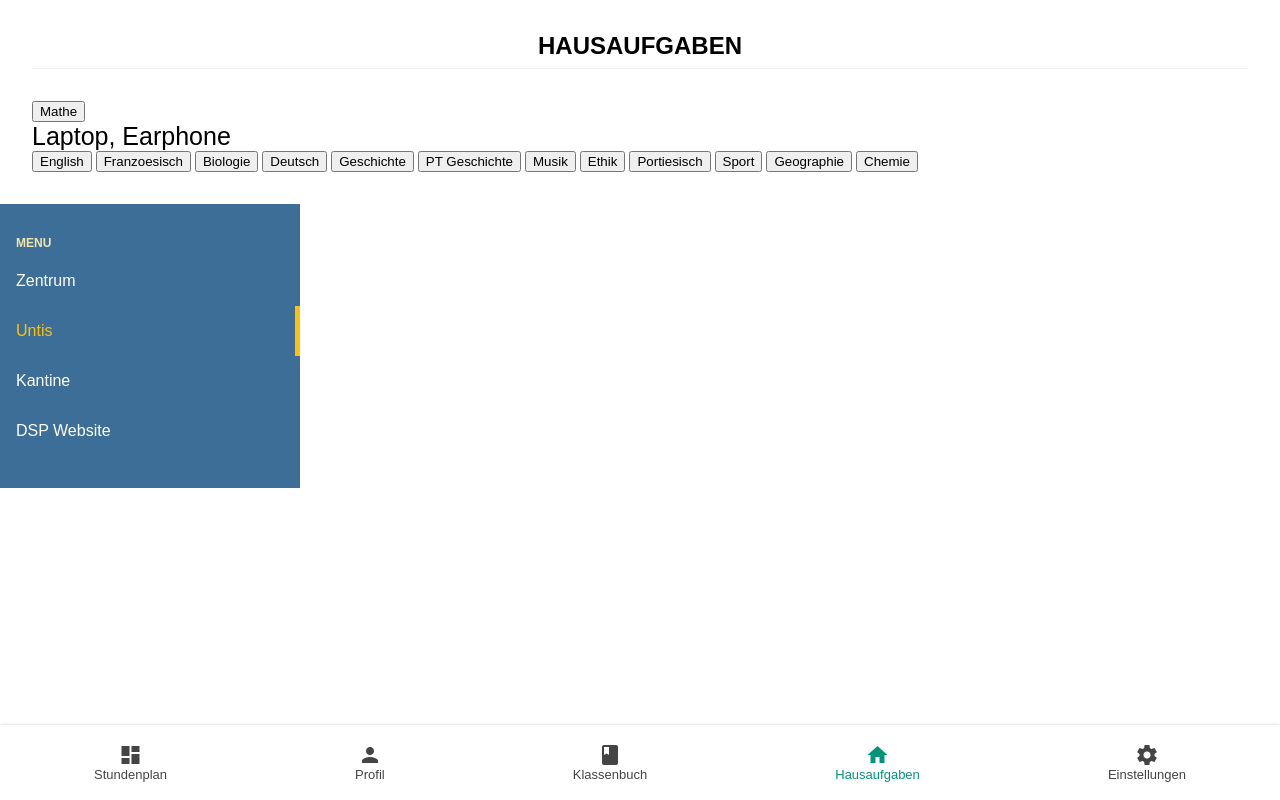
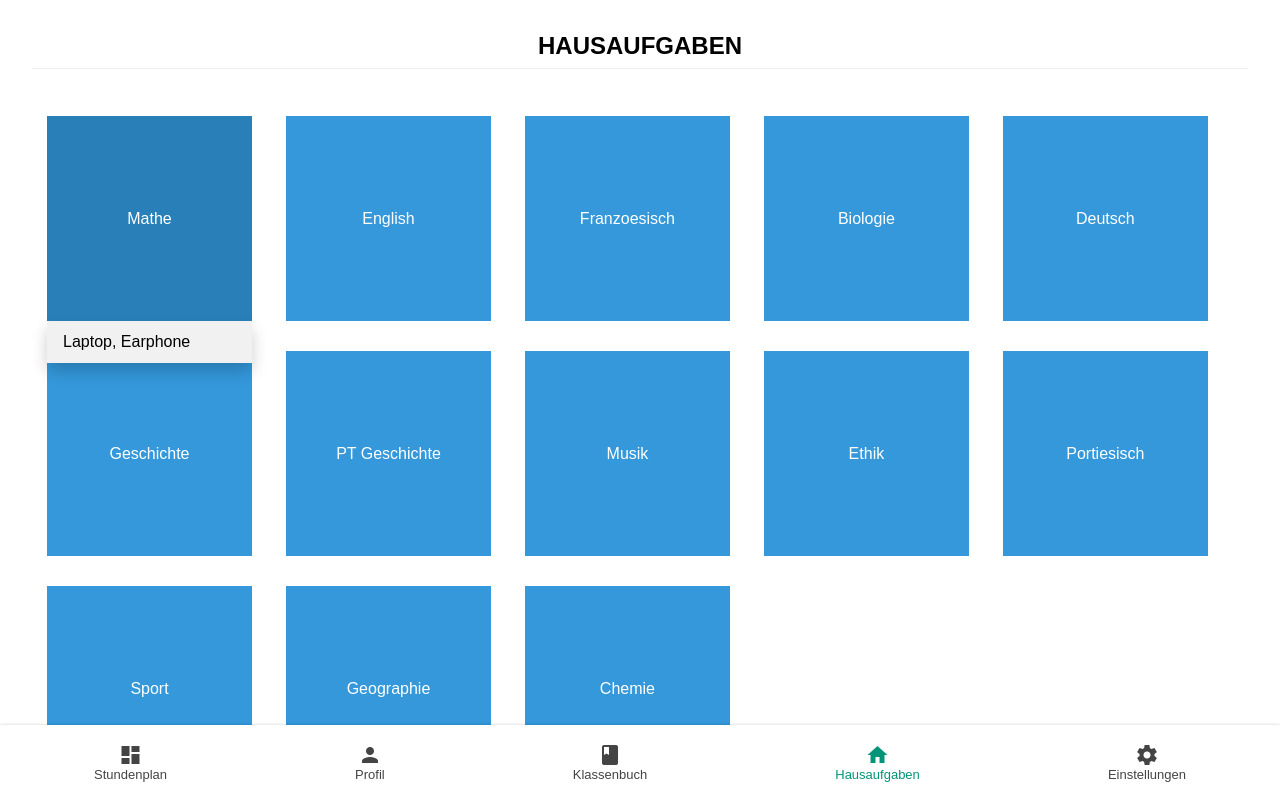
Before and after one commit to BlockableDev/dsp-mobiler-Schulerzentrum-app, a website: page www/html/untisHomework.html in a window 1280 px wide. Both pictures are taken after a click on the button "Mathe". Shown: the top 800 px of the page. Drawn offline with Linux system fonts and the light colour scheme.

Commit message:
Homework works frontend

```diff
--- a/www/css/homework.css
+++ b/www/css/homework.css
@@ -1,4 +1,4 @@
-#mathsText,
+/* #mathsText,
 #englishText,
 #frenchText,
 #biologyText,
@@ -10,9 +10,9 @@
 #portugueseText,
 #sportText,
 #geographyText,
-#chemestryText{
-font-size: 25px;
-display: none;
+#chemestryText {
+	font-size: 25px;
+	display: none;
 }
 #mathsText.active,
 #englishText.active,
@@ -26,6 +26,59 @@ display: none;
 #portugueseText.active,
 #sportText.active,
 #geographyText.active,
-#chemestryText.active{
-display: block;
+#chemestryText.active {
+	display: block;
+} */
+
+/* Dropdown Button */
+.dropbtn {
+	background-color: #3498db;
+	color: white;
+	padding: 16px;
+	font-size: 16px;
+	border: none;
+	cursor: pointer;
+	height: 205px;
+	width: 205px;
 }
+
+/* Dropdown button on hover & focus */
+.dropbtn:hover,
+.dropbtn:focus {
+	background-color: #2980b9;
+}
+
+/* The container <div> - needed to position the dropdown content */
+.dropdown {
+	position: relative;
+	display: inline-block;
+	margin: 15px;
+}
+
+/* Dropdown Content (Hidden by Default) */
+.dropdown-content {
+	display: none;
+	position: absolute;
+	background-color: #f1f1f1;
+	min-width: 205px;
+	box-shadow: 0px 8px 16px 0px rgba(0, 0, 0, 0.2);
+	z-index: 1;
+}
+
+/* Links inside the dropdown */
+.dropdown-content a {
+	color: black;
+	padding: 12px 16px;
+	text-decoration: none;
+	display: block;
+}
+
+/* Change color of dropdown links on hover */
+.dropdown-content a:hover {
+	background-color: #ddd;
+}
+
+/* Show the dropdown menu (use JS to add this class to the .dropdown-content container when the user clicks on the dropdown button) */
+.show {
+	display: block;
+}
--- a/www/css/index.css
+++ b/www/css/index.css
@@ -1,4 +1,6 @@
-
+.zentrumImages {
+	display: flexbox;
+}
 .untisLogo img {
 	margin-top: 15px;
 	margin-right: 15px;
@@ -17,6 +19,9 @@
 	border-radius: 25px;
 	width: 429px;
 }
+.teamsLogo {
+	border-radius: 15px;
+}
 .main {
 	padding: 32px;
 	font-family: "Roboto", sans-serif;
--- a/www/html/untisHomework.html
+++ b/www/html/untisHomework.html
@@ -6,64 +6,117 @@
 		<meta name="viewport" content="width=device-width, initial-scale=1.0" />
 		<title>DSZ</title>
 		<link rel="stylesheet" href="../css/bottomNavBar.css" />
-        <link rel="stylesheet" href="../css/mainSidebar.css">
-        <link rel="stylesheet" href="../css/index.css">
-        <link rel="stylesheet" href="../css/homework.css">
+		<link rel="stylesheet" href="../css/mainSidebar.css" />
+		<link rel="stylesheet" href="../css/index.css" />
+		<link rel="stylesheet" href="../css/homework.css" />
 	</head>
 	<body>
 		<div class="main">
 			<h1 class="main-heading">Hausaufgaben</h1>
-            <button class="maths" id="maths" onclick="changedata(0)">Mathe</button>
-            <div id="mathsText">
-                <p id="mathsHW">Laptop, Earphone</p>
+
+			<div class="dropdown">
+				<button class="dropbtn" id="maths" onclick="changedata(0)">
+					Mathe
+				</button>
+				<div id="mathsText" class="dropdown-content">
+					<a id="mathsHW">Laptop, Earphone</a>
 				</div>
-            <button class="english" id="english" onclick="changedata(1)">English</button>
-            <div id="englishText">
-                <p id="englishHW">Earphone, smart watch</p>
 			</div>
-            <button class="french" id="french" onclick="changedata(2)">Franzoesisch</button>
-            <div id="frenchText">
-                <p id="frenchHW">Amazon, E-kart</p>
+			<div class="dropdown">
+				<button class="dropbtn" id="english" onclick="changedata(1)">
+					English
+				</button>
+				<div id="englishText" class="dropdown-content">
+					<a id="englishHW">Earphone, smart watch</a>
 				</div>
-            <button class="biology" id="biology" onclick="changedata(3)">Biologie</button>
-            <div id="biologyText">
-                <p id="biologyHW">Amazon, E-kart</p>
 			</div>
-            <button class="german" id="german" onclick="changedata(4)">Deutsch</button>
-            <div id="germanText">
-                <p id="germanHW">Amazon, E-kart</p>
+			<div class="dropdown">
+				<button class="dropbtn" id="french" onclick="changedata(2)">
+					Franzoesisch
+				</button>
+				<div id="frenchText" class="dropdown-content">
+					<a id="frenchHW">Amazon, E-kart</a>
 				</div>
-            <button class="history" id="history" onclick="changedata(5)">Geschichte</button>
-            <div id="historyText">
-                <p id="historyHW">Amazon, E-kart</p>
 			</div>
-            <button class="history-pt" id="history-pt" onclick="changedata(6)">PT Geschichte</button>
-            <div id="history-ptText">
-                <p id="history-ptHW">Amazon, E-kart</p>
+			<div class="dropdown">
+				<button class="dropbtn" id="biology" onclick="changedata(3)">
+					Biologie
+				</button>
+				<div id="biologyText" class="dropdown-content">
+					<a id="biologyHW">Amazon, E-kart</a>
 				</div>
-            <button class="music" id="music" onclick="changedata(7)">Musik</button>
-            <div id="musicText">
-                <p id="musicHW">Amazon, E-kart</p>
 			</div>
-            <button class="ethics" id="ethics" onclick="changedata(8)">Ethik</button>
-            <div id="ethicsText">
-                <p id="ethicsHW">Amazon, E-kart</p>
+			<div class="dropdown">
+				<button class="dropbtn" id="german" onclick="changedata(4)">
+					Deutsch
+				</button>
+				<div id="germanText" class="dropdown-content">
+					<a id="germanHW">Amazon, E-kart</a>
 				</div>
-            <button class="portuguese" id="portuguese" onclick="changedata(9)">Portiesisch</button>
-            <div id="portugueseText">
-                <p id="portugueseHW">Amazon, E-kart</p>
 			</div>
-            <button class="sport" id="sport" onclick="changedata(10)">Sport</button>
-            <div id="sportText">
-                <p id="sportHW">Amazon, E-kart</p>
+			<div class="dropdown">
+				<button class="dropbtn" id="history" onclick="changedata(5)">
+					Geschichte
+				</button>
+				<div id="historyText" class="dropdown-content">
+					<a id="historyHW">Amazon, E-kart</a>
 				</div>
-            <button class="geography" id="geography" onclick="changedata(11)">Geographie</button>
-            <div id="geographyText">
-                <p id="geographyHW">Amazon, E-kart</p>
 			</div>
-            <button class="chemestry" id="chemestry" onclick="changedata(12)">Chemie</button>
-            <div id="chemestryText">
-                <p id="chemestryHW">Amazon, E-kart</p>
+			<div class="dropdown">
+				<button class="dropbtn" id="history-pt" onclick="changedata(6)">
+					PT Geschichte
+				</button>
+				<div id="history-ptText" class="dropdown-content">
+					<a id="history-ptHW">Amazon, E-kart</a>
+				</div>
+			</div>
+			<div class="dropdown">
+				<button class="dropbtn" id="music" onclick="changedata(7)">
+					Musik
+				</button>
+				<div id="musicText" class="dropdown-content">
+					<a id="musicHW">Amazon, E-kart</a>
+				</div>
+			</div>
+			<div class="dropdown">
+				<button class="dropbtn" id="ethics" onclick="changedata(8)">
+					Ethik
+				</button>
+				<div id="ethicsText" class="dropdown-content">
+					<a id="ethicsHW">Amazon, E-kart</a>
+				</div>
+			</div>
+			<div class="dropdown">
+				<button class="dropbtn" id="portuguese" onclick="changedata(9)">
+					Portiesisch
+				</button>
+				<div id="portugueseText" class="dropdown-content">
+					<a id="portugueseHW">Amazon, E-kart</a>
+				</div>
+			</div>
+			<div class="dropdown">
+				<button class="dropbtn" id="sport" onclick="changedata(10)">
+					Sport
+				</button>
+				<div id="sportText" class="dropdown-content">
+					<a id="sportHW">Amazon, E-kart</a>
+				</div>
+			</div>
+			<div class="dropdown">
+				<button class="dropbtn" id="geography" onclick="changedata(11)">
+					Geographie
+				</button>
+				<div id="geographyText" class="dropdown-content">
+					<a id="geographyHW">Amazon, E-kart</a>
+				</div>
+			</div>
+			<div class="dropdown">
+				<button class="dropbtn" id="chemestry" onclick="changedata(12)">
+					Chemie
+				</button>
+				<div id="chemestryText" class="dropdown-content">
+					<a id="chemestryHW">Amazon, E-kart</a>
+				</div>
 			</div>
 		</div>
 		<div class="app">
@@ -87,7 +140,10 @@
 					<a href="https://www.dsporto.de/" class="menu-item">DSP Website</a>
 				</nav>
 			</aside>
-            <link href="https://fonts.googleapis.com/icon?family=Material+Icons" rel="stylesheet">
+			<link
+				href="https://fonts.googleapis.com/icon?family=Material+Icons"
+				rel="stylesheet"
+			/>
 			<nav class="nav">
 				<a href="untisTimetable.html" class="nav__link">
 					<i class="material-icons nav__icon">dashboard</i>
@@ -101,7 +157,7 @@
 					<i class="material-icons nav__icon">book</i>
 					<span class="nav__text">Klassenbuch</span>
 				</a>
-  <a href="#" class="nav__link  nav__link--active">
+				<a href="#" class="nav__link nav__link--active">
 					<i class="material-icons nav__icon">home</i>
 					<span class="nav__text">Hausaufgaben</span>
 				</a>
@@ -120,47 +176,54 @@
 				menu_toggle.classList.toggle("is-active");
 				sidebar.classList.toggle("is-active");
 			});
-            function changedata(parameter){
-            if(parameter==0){
-            document.getElementById('mathsText').classList.toggle('active');
-            }
-            else if(parameter==1){
-            document.getElementById('englishText').classList.toggle('active');
-            }
-            else if(parameter==2){
-            document.getElementById('frenchText').classList.toggle('active');
-            }
-            else if(parameter==3){
-            document.getElementById('biologyText').classList.toggle('active');
-            }
-            else if(parameter==4){
-            document.getElementById('germanText').classList.toggle('active');
-            }
-            else if(parameter==5){
-            document.getElementById('historyText').classList.toggle('active');
-            }
-            else if(parameter==6){
-            document.getElementById('history-ptText').classList.toggle('active');
-            }
-            else if(parameter==7){
-            document.getElementById('musicText').classList.toggle('active');
-            }
-            else if(parameter==8){
-            document.getElementById('ethicsText').classList.toggle('active');
-            }
-            else if(parameter==9){
-            document.getElementById('portugueseText').classList.toggle('active');
-            }
-            else if(parameter==10){
-            document.getElementById('sportText').classList.toggle('active');
-            }
-            else if(parameter==11){
-            document.getElementById('geographyText').classList.toggle('active');
-            }
-            else{
-            document.getElementById('chemestryText').classList.toggle('active');
+			function changedata(parameter) {
+				if (parameter == 0) {
+					document.getElementById("mathsText").classList.toggle("show");
+				} else if (parameter == 1) {
+					document.getElementById("englishText").classList.toggle("show");
+				} else if (parameter == 2) {
+					document.getElementById("frenchText").classList.toggle("show");
+				} else if (parameter == 3) {
+					document.getElementById("biologyText").classList.toggle("show");
+				} else if (parameter == 4) {
+					document.getElementById("germanText").classList.toggle("show");
+				} else if (parameter == 5) {
+					document.getElementById("historyText").classList.toggle("show");
+				} else if (parameter == 6) {
+					document.getElementById("history-ptText").classList.toggle("show");
+				} else if (parameter == 7) {
+					document.getElementById("musicText").classList.toggle("show");
+				} else if (parameter == 8) {
+					document.getElementById("ethicsText").classList.toggle("show");
+				} else if (parameter == 9) {
+					document.getElementById("portugueseText").classList.toggle("show");
+				} else if (parameter == 10) {
+					document.getElementById("sportText").classList.toggle("show");
+				} else if (parameter == 11) {
+					document.getElementById("geographyText").classList.toggle("show");
+				} else {
+					document.getElementById("chemestryText").classList.toggle("show");
 				}
 			}
+			/* When the user clicks on the button,
+            toggle between hiding and showing the dropdown content */
+			function myFunction() {
+				document.getElementById("myDropdown").classList.toggle("show");
+			}
+
+			// Close the dropdown menu if the user clicks outside of it
+			window.onclick = function (event) {
+				if (!event.target.matches(".dropbtn")) {
+					var dropdowns = document.getElementsByClassName("dropdown-content");
+					var i;
+					for (i = 0; i < dropdowns.length; i++) {
+						var openDropdown = dropdowns[i];
+						if (openDropdown.classList.contains("show")) {
+							openDropdown.classList.remove("show");
+						}
+					}
+				}
+			};
 		</script>
 	</body>
 </html>
```
Lines whose indentation alone changed are shown as unchanged.
